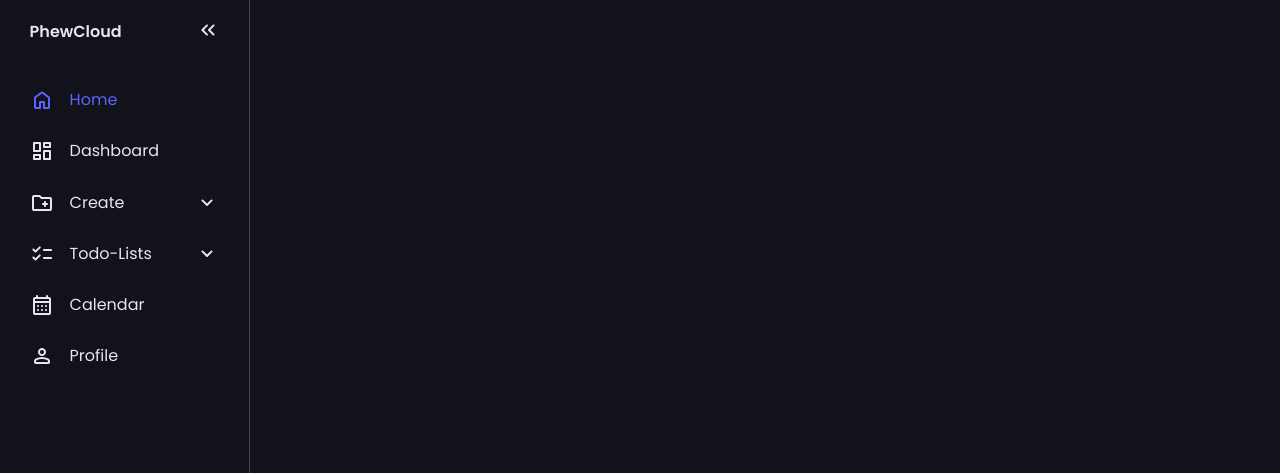
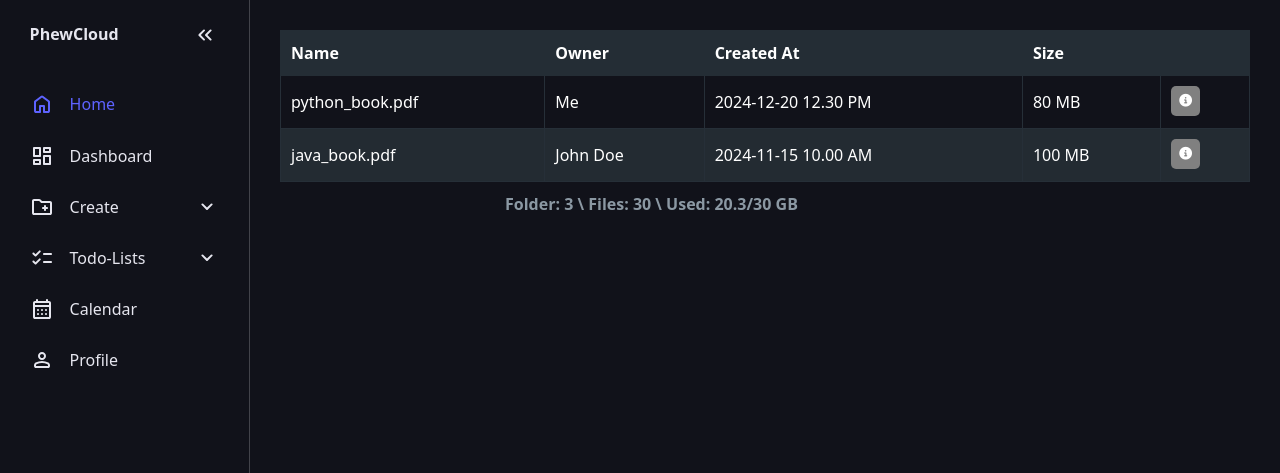
Before and after one commit to bugraozdmr/phewcloud, a PHP site: page / in a window 1280 px wide. Shown: the top 473 px of the page. Run offline with PHP 8.4, Linux system fonts and the light colour scheme.

Commit message:
Table added.

```diff
--- a/components/main/additional/link.php
+++ b/components/main/additional/link.php
@@ -1,2 +1,14 @@
+<!-- bootstrap -->
+<link rel="stylesheet" href="https://cdnjs.cloudflare.com/ajax/libs/bootstrap/5.3.3/css/bootstrap.min.css" integrity="sha512-jnSuA4Ss2PkkikSOLtYs8BlYIeeIK1h99ty4YfvRPAlzr377vr3CXDb7sb7eEEBYjDtcYj+AjBH3FLv5uSJuXg==" crossorigin="anonymous" referrerpolicy="no-referrer" />
+<!-- Font Awesome -->
+<link rel="stylesheet" href="https://cdnjs.cloudflare.com/ajax/libs/font-awesome/6.7.2/css/all.min.css" integrity="sha512-Evv84Mr4kqVGRNSgIGL/F/aIDqQb7xQ2vcrdIwxfjThSH8CSR7PBEakCr51Ck+w+/U6swU2Im1vVX0SVk9ABhg==" crossorigin="anonymous" referrerpolicy="no-referrer" />
+
+<!-- ** app ** -->
+<!-- sidebar css -->
 <link rel="stylesheet" href="<?php echo $default_path; ?>/public/css/sidebar.css">
-<link rel="stylesheet" href="https://cdnjs.cloudflare.com/ajax/libs/font-awesome/6.7.2/css/all.min.css" integrity="sha512-Evv84Mr4kqVGRNSgIGL/F/aIDqQb7xQ2vcrdIwxfjThSH8CSR7PBEakCr51Ck+w+/U6swU2Im1vVX0SVk9ABhg==" crossorigin="anonymous" referrerpolicy="no-referrer" />
+<!-- table css -->
+<link rel="stylesheet" href="<?php echo $default_path; ?>/public/css/table.css">
+<!-- ** app ** -->
+
+<!-- jquery js -->
+<script src="https://code.jquery.com/jquery-3.7.1.min.js" integrity="sha256-/JqT3SQfawRcv/BIHPThkBvs0OEvtFFmqPF/lYI/Cxo=" crossorigin="anonymous"></script>
--- a/components/main/additional/scripts.php
+++ b/components/main/additional/scripts.php
@@ -1 +1,2 @@
 <script type="text/javascript" src="<?php echo $default_path; ?>/public/js/sidebar.js" defer></script>
+<script type="text/javascript" src="<?php echo $default_path; ?>/public/js/table.js"></script>
--- /dev/null
+++ b/components/main/file_explorer.php
@@ -0,0 +1,90 @@
+<table class="custom-table">
+  <thead>
+    <tr>
+      <th>Name</th>
+      <th>Owner</th>
+      <th>Created At</th>
+      <th>Size</th>
+      <th></th>
+    </tr>
+  </thead>
+  <tfoot>
+    <tr>
+      <th colspan="3">Folder: 3 \ Files: 30 \ Used: 20.3/30 GB</th>
+    </tr>
+  </tfoot>
+  <tbody>
+    <tr>
+      <td data-title="Name">python_book.pdf</td>
+      <td data-title="Owner">Me</td>
+      <td data-title="Created At">2024-12-20 12.30 PM</td>
+      <td data-title="Size">80 MB</td>
+      <td class="custom-select">
+        <a href="#" title="info" class="custom-button" data-id="1">
+          <i class="fa-solid fa-circle-info"></i>
+        </a>
+      </td>
+      <div class="custom-detail" id="detail-1">
+        <div class="custom-detail-container">
+          <dl>
+            <dt>Name</dt>
+            <dd>python_book.pdf</dd>
+            <dt>Owner</dt>
+            <dd>Me</dd>
+            <dt>Created At</dt>
+            <dd>2024-12-20 12.30 PM</dd>
+            <dt>Size</dt>
+            <dd>80 MB</dd>
+            <dt>Last Opened</dt>
+            <dd>2025-01-12 11.20 AM</dd>
+            <dt>Flag</dt>
+            <dd>Education</dd>
+            <dt>Notes</dt>
+            <dd>
+              My Beloved programming language
+            </dd>
+          </dl>
+        </div>
+        <div class="custom-detail-nav">
+          <button class="custom-close">Close</button>
+        </div>
+      </div>
+    </tr>
+  <tr>
+    <td data-title="Name">java_book.pdf</td>
+    <td data-title="Owner">John Doe</td>
+    <td data-title="Created At">2024-11-15 10.00 AM</td>
+    <td data-title="Size">100 MB</td>
+    <td class="custom-select">
+      <a href="#" class="custom-button" data-id="2">
+        <i class="fa-solid fa-circle-info"></i>
+      </a>
+    </td>
+    <div class="custom-detail" id="detail-2">
+      <div class="custom-detail-container">
+        <dl>
+          <dt>Name</dt>
+          <dd>java_book.pdf</dd>
+          <dt>Owner</dt>
+          <dd>John Doe</dd>
+          <dt>Created At</dt>
+          <dd>2024-11-15 10.00 AM</dd>
+          <dt>Size</dt>
+          <dd>100 MB</dd>
+          <dt>Last Opened</dt>
+          <dd>2025-01-10 09.30 AM</dd>
+          <dt>Flag</dt>
+          <dd>Technology</dd>
+          <dt>Notes</dt>
+          <dd>
+            A great resource for learning Java
+          </dd>
+        </dl>
+      </div>
+      <div class="custom-detail-nav">
+        <button class="custom-close">Close</button>
+      </div>
+    </div>
+  </tr>
+  </tbody>
+</table>
--- a/index.php
+++ b/index.php
@@ -13,8 +13,9 @@
   <?php include $_SERVER['DOCUMENT_ROOT']."/phewcloud/components/main/sidebar.php"; ?>
   <main>
     <!-- application comes here -->
+    <?php include $_SERVER['DOCUMENT_ROOT']."/phewcloud/components/main/file_explorer.php"; ?>
+  </main>
 
-  </main>
   <?php include $_SERVER['DOCUMENT_ROOT']."/phewcloud/components/main/additional/scripts.php"; ?>
 </body>
 </html>
--- a/public/css/sidebar.css
+++ b/public/css/sidebar.css
@@ -18,19 +18,19 @@
 body{
   min-height: 100vh;
   min-height: 100dvh;
-  background-color: var(--base-clr);
+  background-color: var(--base-clr) !important;
   color: var(--text-clr);
   display: grid;
   grid-template-columns: auto 1fr;
 }
 #sidebar{
+  position: fixed;
   box-sizing: border-box;
   height: 100vh;
   width: 250px;
   padding: 5px 1em;
   background-color: var(--base-clr);
   border-right: 1px solid var(--line-clr);
-
   position: sticky;
   top: 0;
   align-self: start;
@@ -44,6 +44,7 @@
 }
 #sidebar ul{
   list-style: none;
+  padding-left: 0;
 }
 #sidebar > ul > li:first-child{
   display: flex;
@@ -133,7 +134,7 @@
   margin-top: 5px;
   margin-bottom: 15px;
 }
-.container{
+.container-sidebar{
   border: 1px solid var(--line-clr);
   border-radius: 1em;
   margin-bottom: 20px;
@@ -149,7 +150,7 @@
   main{
     padding: 2em 1em 60px 1em;
   }
-  .container{
+  .container-sidebar{
     border: none;
     padding: 0;
   }
--- /dev/null
+++ b/public/css/table.css
@@ -0,0 +1,206 @@
+.custom-table {
+display: block;
+width: 100%;
+}
+
+.custom-table tr,
+.custom-table td,
+.custom-table tbody,
+.custom-table tfoot {
+display: block;
+}
+
+.custom-table tbody{
+    color: white;
+}
+
+.custom-table thead {
+display: none;
+}
+
+.custom-table tr {
+padding-bottom: 10px;
+}
+
+.custom-table td {
+padding: 10px 10px 0;
+text-align: center;
+}
+
+.custom-table td:before {
+content: attr(data-title);
+color: #6A7885;
+text-transform: uppercase;
+font-size: 1rem;
+padding-right: 10px;
+display: block;
+}
+
+.custom-table th {
+text-align: left;
+font-weight: 700;
+}
+
+.custom-table thead th {
+background-color: #242D35;
+color: #fff;
+border: 1px solid #242D35;
+}
+
+.custom-table tfoot th {
+display: block;
+padding: 10px;
+text-align: center;
+color: #8B98A3;
+}
+
+.custom-button {
+line-height: 1;
+display: inline-block;
+font-size: 0.8rem;
+text-decoration: none;
+border-radius: 5px;
+color: #fff;
+padding: 8px;
+background-color: gray;
+margin-bottom: 2px;
+}
+
+.custom-select:before {
+display: none;
+}
+
+.custom-select {
+padding-bottom: 20px;
+border-bottom: 1px solid #262F38;
+}
+
+.custom-detail {
+background-color: #BD2A4E;
+width: 100%;
+height: 100%;
+padding: 40px 0;
+position: fixed;
+top: 0;
+left: 0;
+overflow: auto;
+transform: translateX(-100%);
+transition: transform .3s ease-out;
+}
+
+.custom-detail.open {
+transform: translateX(0);
+}
+
+.custom-detail-container {
+margin: 0 auto;
+padding: 40px;
+max-width: 500px;
+}
+
+.custom-detail dl {
+margin: 0;
+padding: 0;
+}
+
+.custom-detail dt {
+font-size: 1.8rem;
+font-weight: 300;
+}
+
+.custom-detail dd {
+margin: 0 0 40px 0;
+font-size: 1.4rem;
+padding-bottom: 5px;
+border-bottom: 1px solid #A02844;
+box-shadow: 0 1px 0 #C23350;
+}
+
+.custom-close {
+background: none;
+padding: 18px;
+color: #fff;
+font-weight: 300;
+border: 1px solid rgba(255, 255, 255, 0.4);
+border-radius: 4px;
+line-height: 1;
+font-size: 1.4rem;
+position: fixed;
+right: 40px;
+top: 20px;
+transition: border .3s linear;
+}
+
+.custom-close:hover,
+.custom-close:focus {
+background-color: #A02844;
+border: 1px solid #A02844;
+}
+
+@media (min-width: 460px) {
+.custom-table td {
+    text-align: left;
+}
+
+.custom-table td:before {
+    display: inline-block;
+    text-align: right;
+    width: 140px;
+}
+
+.custom-select {
+    padding-left: 160px;
+}
+}
+
+@media (min-width: 720px) {
+.custom-table {
+    display: table;
+}
+
+.custom-table tr {
+    display: table-row;
+}
+
+.custom-table td,
+.custom-table th {
+    display: table-cell;
+}
+
+.custom-table tbody {
+    display: table-row-group;
+}
+
+.custom-table thead {
+    display: table-header-group;
+}
+
+.custom-table tfoot {
+    display: table-footer-group;
+}
+
+.custom-table td {
+    border: 1px solid #262F38;
+}
+
+.custom-table td:before {
+    display: none;
+}
+
+.custom-table td,
+.custom-table th {
+    padding: 10px;
+}
+
+.custom-table tr:nth-child(2n+2) td {
+    background-color: #232B32;
+}
+
+.custom-table tfoot th {
+    display: table-cell;
+}
+
+.custom-select {
+    padding: 8px;
+}
+}
--- /dev/null
+++ b/public/js/table.js
@@ -0,0 +1,18 @@
+$('.custom-button').on('click', function(e) {
+e.preventDefault();
+
+// get data id
+var id = $(this).data('id');
+
+console.log("id: ",id);
+// close other opened ones
+$('.custom-detail').removeClass('open');
+
+// open related detail
+$('#detail-' + id).addClass('open');
+});
+
+$('.custom-close').on('click', function() {
+// close
+$(this).closest('.custom-detail').removeClass('open');
+});
```
Also changed, not shown: README.md (added), 1 other file.
